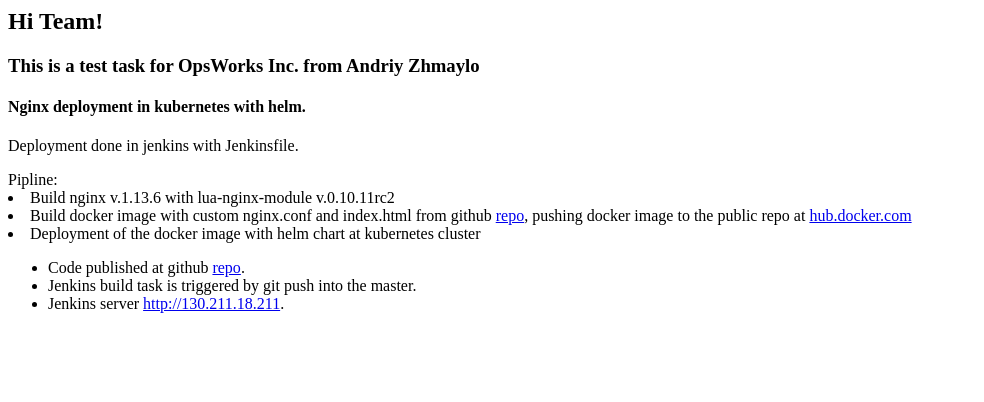
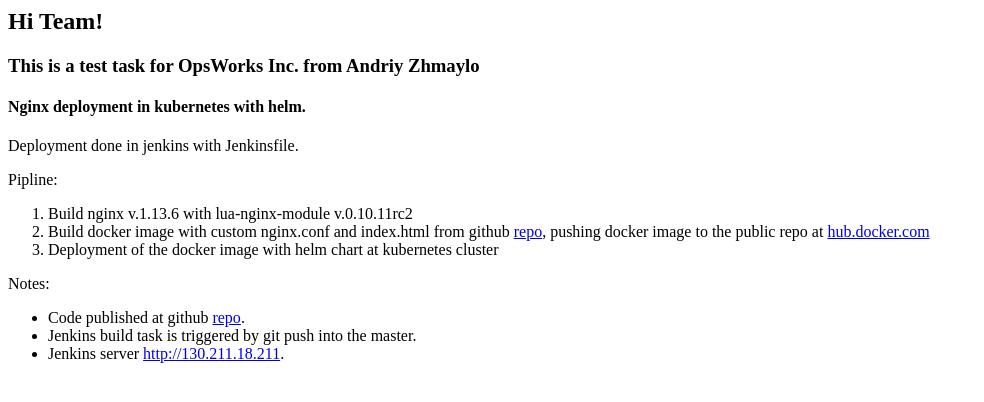
Before and after one commit to abz99/pipeline-ngnix-lua, a plain HTML site: page index.html in a window 1280 px wide. Shown: the whole page, without its empty margins (0-984 px from the left). Drawn offline with Linux system fonts and the light colour scheme.

Commit message:
Correcting formatting glitches

```diff
--- a/index.html
+++ b/index.html
@@ -9,18 +9,21 @@
 
       <p>Deployment done in jenkins with Jenkinsfile.</p>
 
-      Pipline:
-      <nl>
+      <p>Pipline:
+      <ol>
       <li>Build nginx v.1.13.6 with lua-nginx-module v.0.10.11rc2</li>
       <li>Build docker image with custom nginx.conf and index.html from github <a href='https://github.com/abz99/pipeline-ngnix-lua'>repo</a>,
         pushing docker image to the public repo at <a href='https://hub.docker.com/r/corvuscoraxx/nginx/'>hub.docker.com</a></li>
       <li>Deployment of the docker image with helm chart at kubernetes cluster</li>
-      </nl>
+      </ol>
+      </p>
+      <p>Notes:
       <ul>
       <li>Code published at github <a href='https://github.com/abz99/pipeline-ngnix-lua'>repo</a>.</li>
       <li>Jenkins build task is triggered by git push into the master.</li>
       <li>Jenkins server <a href='http://130.211.18.211'>http://130.211.18.211</a>.</li>
       </ul>
+      </p>
 
   </body>
 </html>
```
